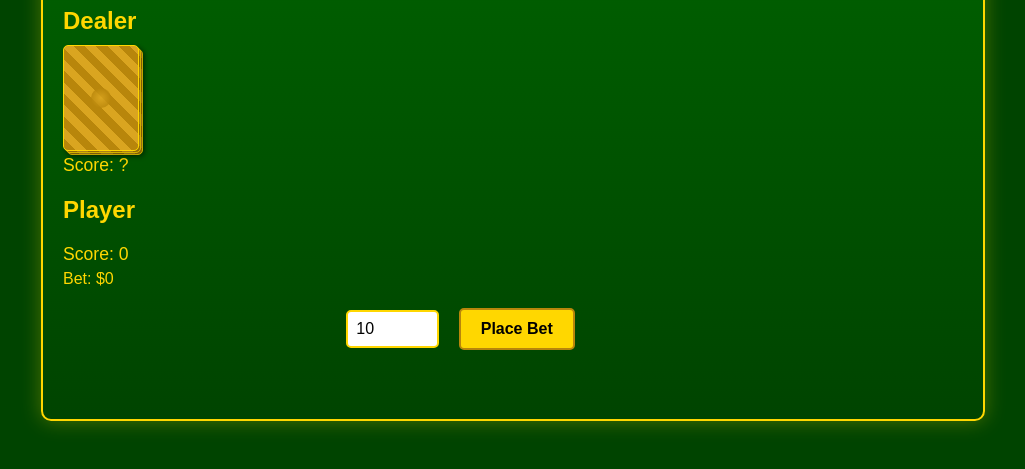
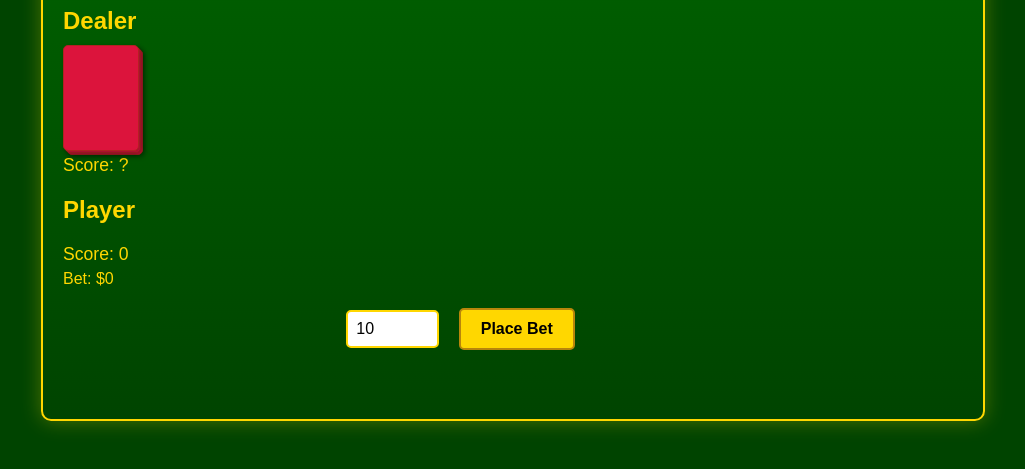
Before and after one commit to b-kuch/blakcjack, a website built with Vite: page index.html in a window 1280 px wide. Shown: the part 277-746 px from the top of the page, without its empty margins (127-1152 px from the left). Built offline with nearby package versions, Linux system fonts and the light colour scheme.

Commit message:
Change card backs to solid red color

```diff
--- a/src/styles.css
+++ b/src/styles.css
@@ -130,33 +130,13 @@ h1 {
 }
 
 .card.back {
-  background: repeating-linear-gradient(
-    45deg,
-    #b8860b,
-    #b8860b 8px,
-    #daa520 8px,
-    #daa520 16px
-  );
-  color: #ffd700;
-  border: 1px solid #ffd700;
+  background: #dc143c;
+  color: white;
+  border: 1px solid #b22222;
   display: flex;
   justify-content: center;
   align-items: center;
   font-size: 24px;
-  position: relative;
-}
-
-.card.back::before {
-  content: '';
-  position: absolute;
-  top: 50%;
-  left: 50%;
-  transform: translate(-50%, -50%);
-  width: 20px;
-  height: 20px;
-  background: radial-gradient(circle, #daa520 0%, #b8860b 70%);
-  border-radius: 50%;
-  opacity: 0.8;
 }
 
 @keyframes cardDraw {
```
